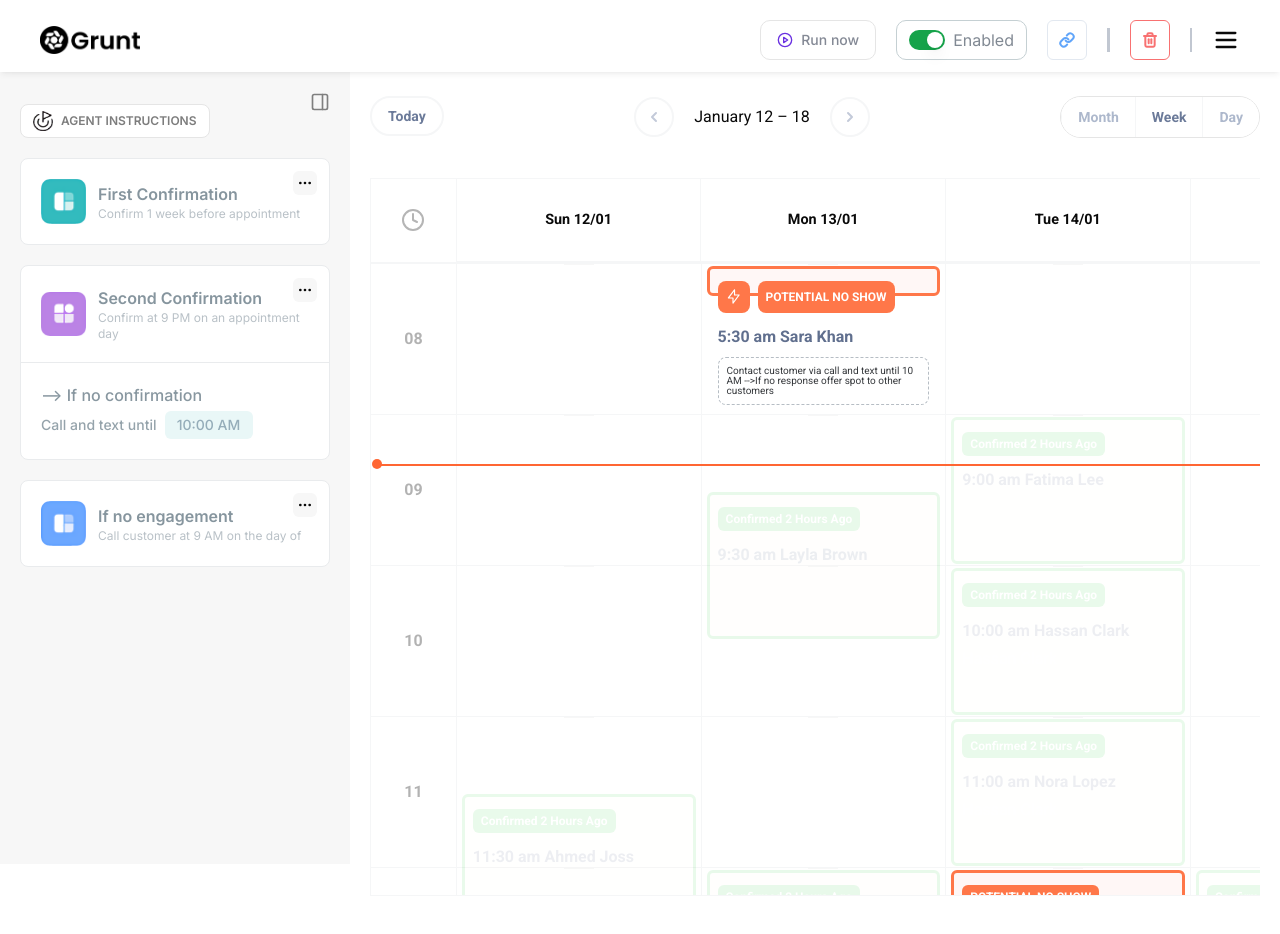
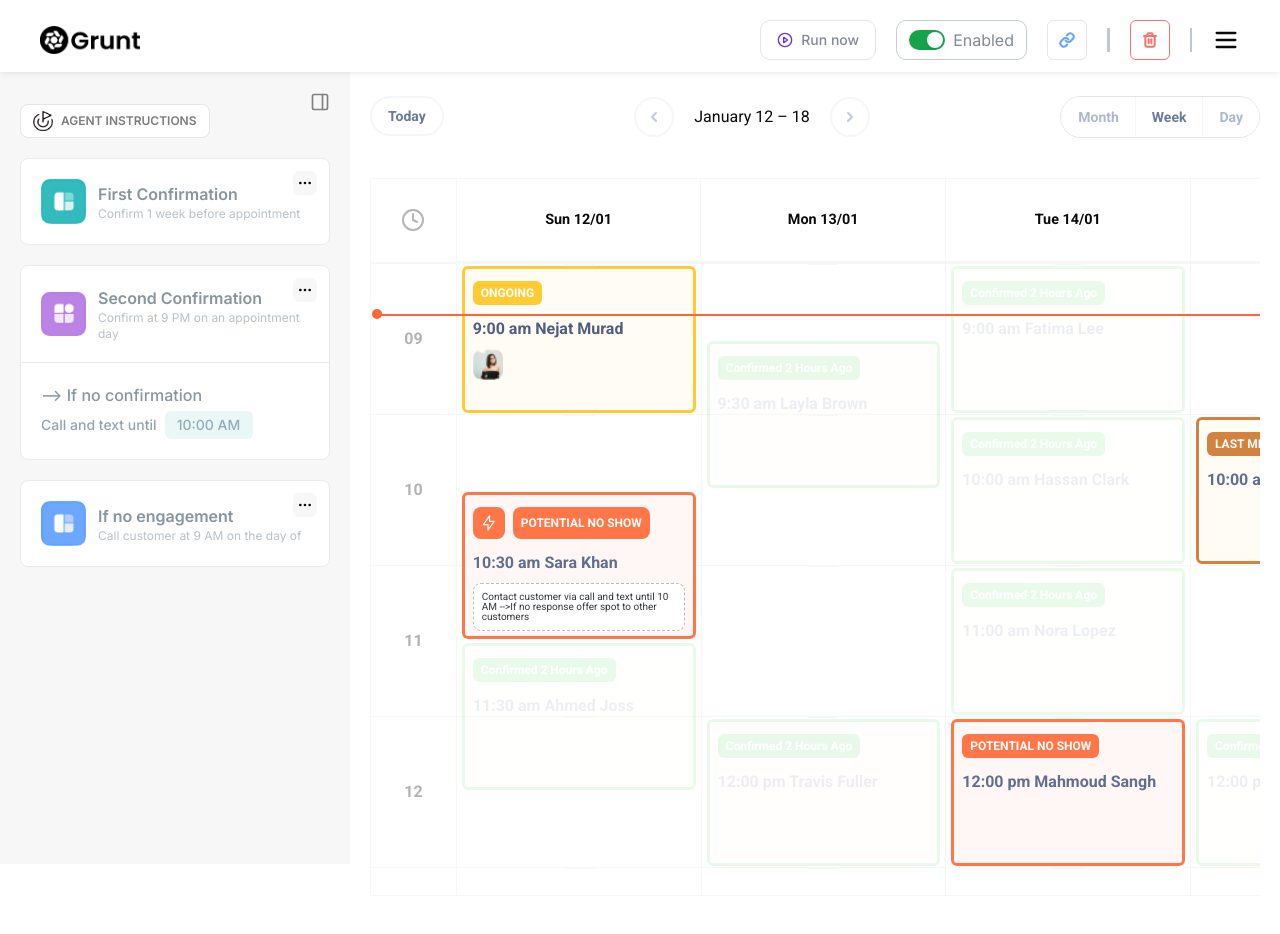
Before and after one commit to gruntai/dental, a Next.js app: page /calender in a window 1280 px wide. Built offline with nearby package versions, Linux system fonts and the light colour scheme.

Commit message:
revert everything

```diff
--- a/src/app/(dashboard)/calender/page.tsx
+++ b/src/app/(dashboard)/calender/page.tsx
@@ -31,13 +31,11 @@ type MyEvent = {
 
 const localizer = momentLocalizer(moment); // or globalizeLocalizer
 const today = new Date();
-// 1 - 9
-
 const workingHoursStart = new Date(
   today.getFullYear(),
   today.getMonth(),
   today.getDate(),
-  8,
+  9,
   0,
   0
 ); // 9 AM
@@ -59,23 +57,11 @@ const customFormats = {
   dayHeaderFormat: "dddd, MMMM D, YYYY",
 };
 
-const currentDate = new Date();
-console.log("currentDate", currentDate.toISOString());
-const currentDay = String(currentDate.getDate()).padStart(2, "0");
-const currentHour = currentDate.getHours();
-
-console.log(currentHour);
-console.log(`2025-01-${currentDay}T${currentHour}:00:00`);
-
-console.log(`2025-01-${currentDay}T${+currentHour + 1}:00:00`);
-
 // Example events
 const events: MyEvent[] = [
   {
-    start: moment(
-      `2025-01-${currentDay}T${String(currentHour).padStart(2, "0")}:00:00`
-    ).toDate(),
-    end: moment(`2025-01-${currentDay}T${+currentHour + 1}:00:00`).toDate(),
+    start: moment("2025-01-12T09:00:00").toDate(),
+    end: moment("2025-01-12T10:00:00").toDate(),
     title: "Event 1",
     data: {
       node: (data: any) => (
@@ -103,30 +89,16 @@ const events: MyEvent[] = [
     },
   },
   {
-    start: moment(
-      `2025-01-${currentDay}T${String(currentHour + 1).padStart(2, "0")}:30:00`
-    ).toDate(),
-    end: moment(
-      `2025-01-${currentDay}T${String(currentHour + 2).padStart(2, "0")}:30:00`
-    ).toDate(),
+    start: moment("2025-01-12T10:30:00").toDate(),
+    end: moment("2025-01-12T11:30:00").toDate(),
     title: "Event 2",
     data: {
       node: (data) => <PotentialToShow data={data} />,
     },
   },
   {
-    start: moment(
-      `2025-01-${+currentDay + 3}T${String(currentHour + 1).padStart(
-        2,
-        "0"
-      )}:00:00`
-    ).toDate(),
-    end: moment(
-      `2025-01-${+currentDay + 3}T${String(currentHour + 2).padStart(
-        2,
-        "0"
-      )}:00:00`
-    ).toDate(),
+    start: moment("2025-01-15T10:00:00").toDate(),
+    end: moment("2025-01-15T11:00:00").toDate(),
     title: "Event 3",
     data: {
       node: (data: any) => (
@@ -515,13 +487,13 @@ const MyCalendar = () => {
       indicatorWrapper.style.position = "relative";
       // Create the new div element
       const customLine = document.createElement("div");
-      const heightOfCell = 150;
+
       // Add styles to match Tailwind classes
       customLine.style.position = "absolute";
       customLine.style.height = "2px";
       customLine.style.width = "1800px";
       customLine.style.backgroundColor = "#ff6633";
-      customLine.style.top = `${50 + 1 * heightOfCell}px`;
+      customLine.style.top = "50px";
       customLine.style.zIndex = "50";
       customLine.style.left = "3px";
 
```
